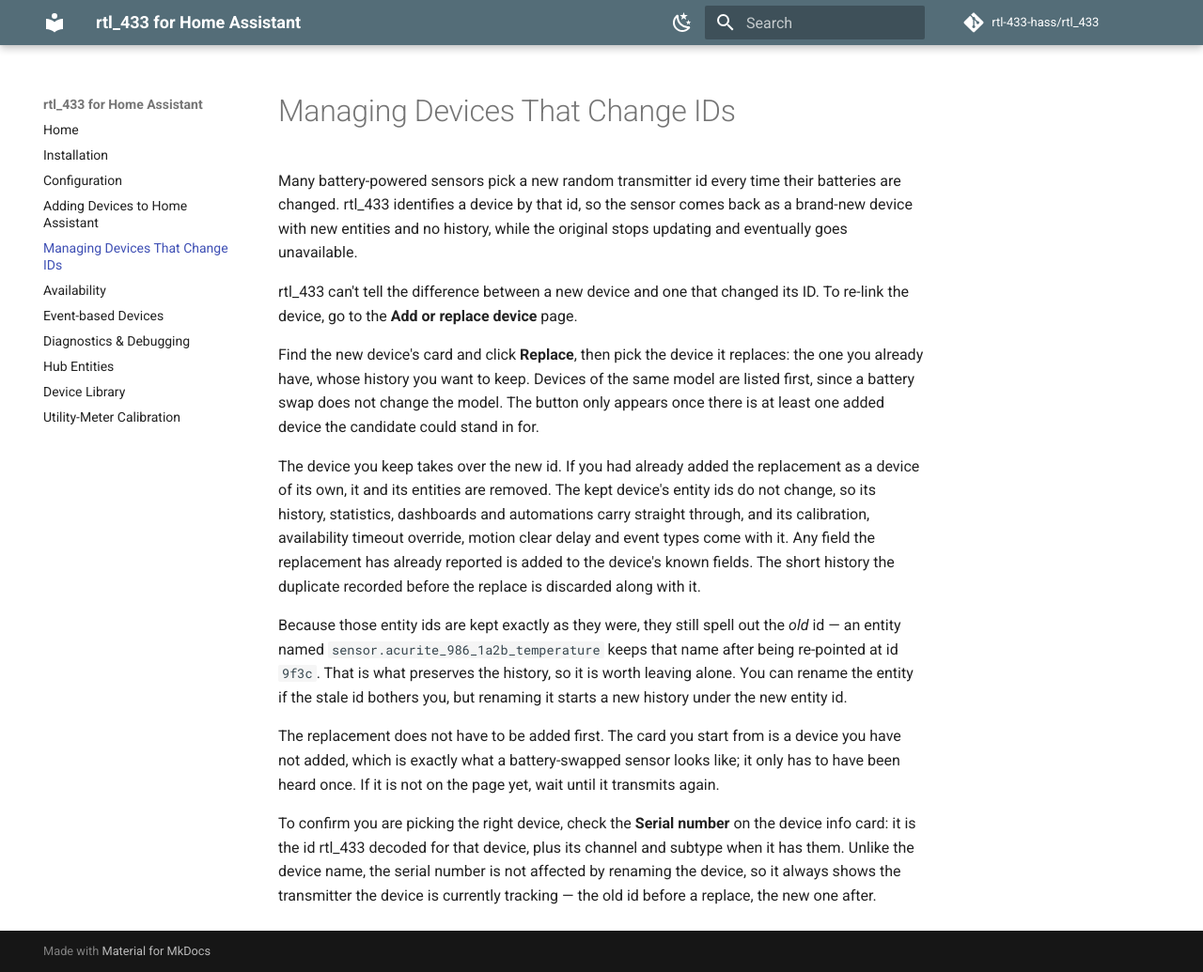
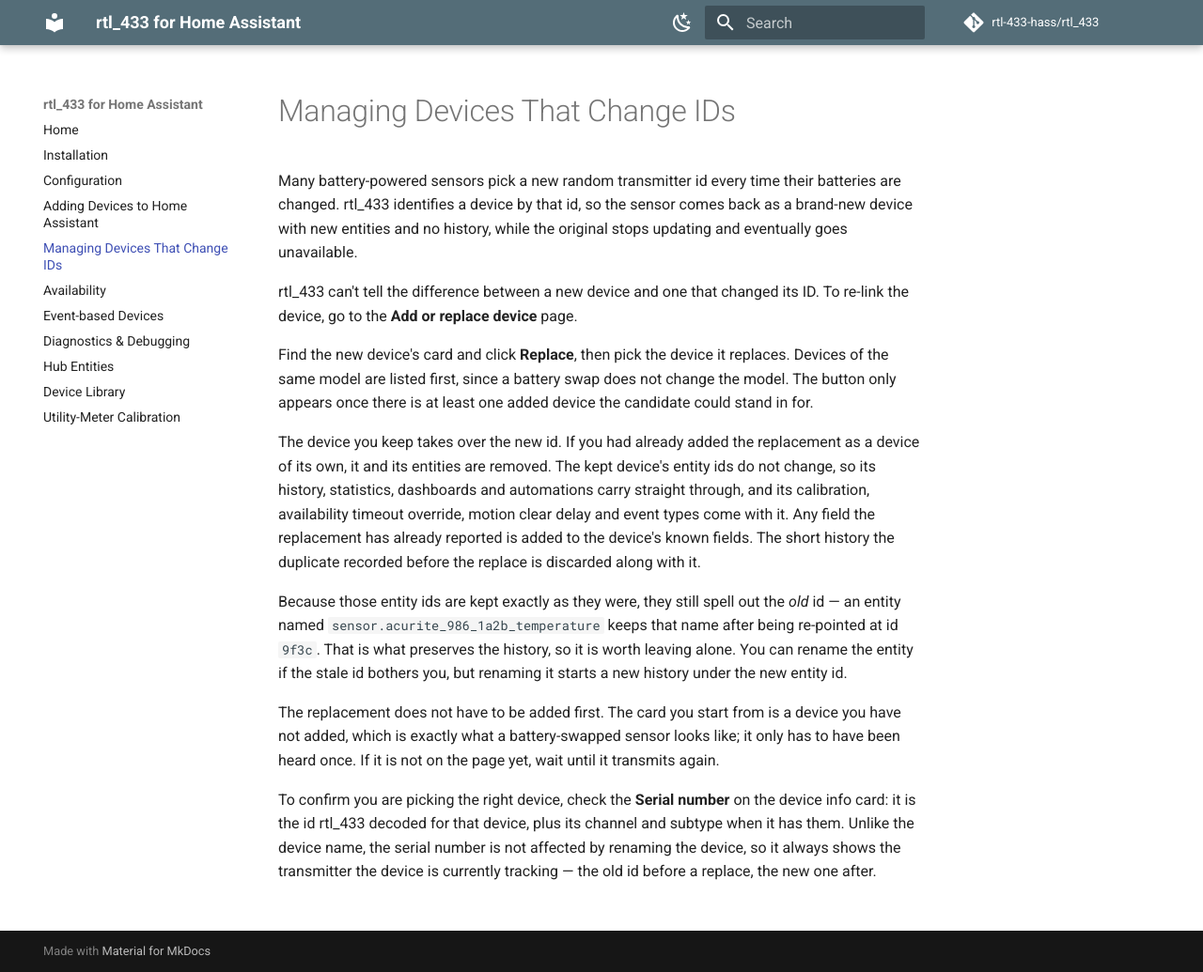
Before and after one commit to rtl-433-hass/rtl_433, an MkDocs documentation site: the page built from docs/changing-device-ids.md, in a window 1280 px wide and 1035 px high. Shown: the whole window at 94% size. Built offline with MkDocs 1.6.1 and Material for MkDocs 9.7.7, drawn with Linux system fonts in a browser that asks for light colours; comment, search, counter and statistics services are not loaded; the version menu is left out.

Commit message:
docs: trim the replacement-target gloss
Co-Authored-By: Claude Opus 5 <noreply@anthropic.com>
Claude-Session: https://claude.ai/code/session_018HhtFuqBNovRCKpDqLKD2v

```diff
--- a/docs/changing-device-ids.md
+++ b/docs/changing-device-ids.md
@@ -9,10 +9,9 @@ rtl_433 can't tell the difference between a new device and one that changed its
 ID. To re-link the device, go to the **Add or replace device** page.
 
 Find the new device's card and click **Replace**, then pick the device it
-replaces: the one you already have, whose history you want to keep. Devices of
-the same model are listed first, since a battery swap does not change the model.
-The button only appears once there is at least one added device the candidate
-could stand in for.
+replaces. Devices of the same model are listed first, since a battery swap does
+not change the model. The button only appears once there is at least one added
+device the candidate could stand in for.
 
 The device you keep takes over the new id. If you had already added the
 replacement as a device of its own, it and its entities are removed. The kept
```
